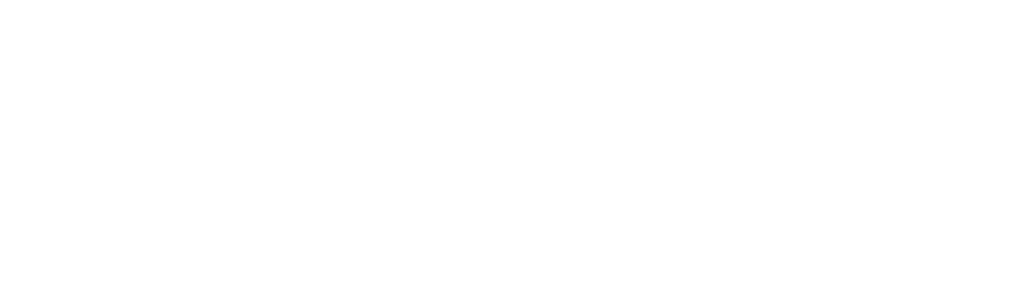
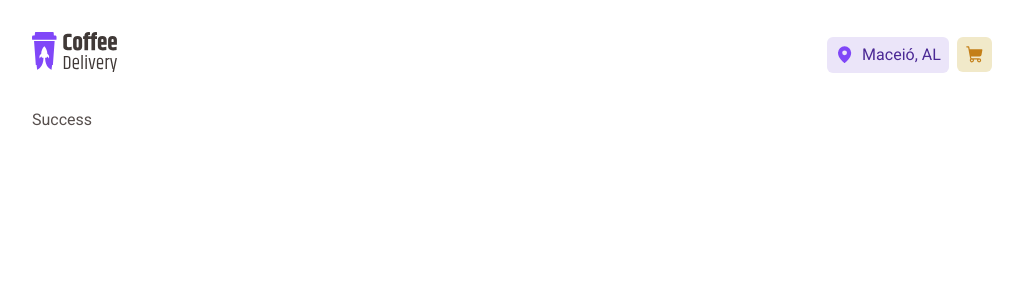
Before and after one commit to joaopedroaat/coffee-delivery, a React (Vite) app: page /success in a window 1280 px wide. Before the commit this address had no page. Shown: the top 300 px of the page, without its empty margins (128-1151 px from the left). Built offline with nearby package versions, Linux system fonts and the light colour scheme.

Commit message:
Created Success page

```diff
--- a/src/Router.tsx
+++ b/src/Router.tsx
@@ -2,6 +2,7 @@
 import { Home } from './pages/Home'
 import { DefaultLayout } from './layout/DefaultLayout'
 import { Checkout } from './pages/Checkout'
+import { Success } from './pages/Success'
 
 export function Router() {
   return (
@@ -9,6 +10,7 @@
       <Route path="/" element={<DefaultLayout />}>
         <Route path="/" element={<Home />} />
         <Route path="/checkout" element={<Checkout />} />
+        <Route path="/success" element={<Success />} />
       </Route>
     </Routes>
   )
--- a/src/pages/Checkout/components/CartForm/index.tsx
+++ b/src/pages/Checkout/components/CartForm/index.tsx
@@ -1,3 +1,4 @@
+import { NavLink } from 'react-router-dom'
 import { Budget } from './components/Budget'
 import { CartList } from './components/CartList'
 import { CartFormButton, CartFormContainer } from './styles'
@@ -7,7 +8,9 @@
     <CartFormContainer>
       <CartList />
       <Budget />
-      <CartFormButton type="submit">Confirmar Pedido</CartFormButton>
+      <NavLink to="/success" title="Finalizar pedido">
+        <CartFormButton type="submit">Confirmar Pedido</CartFormButton>
+      </NavLink>
     </CartFormContainer>
   )
 }
--- a/src/pages/Checkout/components/CartForm/styles.ts
+++ b/src/pages/Checkout/components/CartForm/styles.ts
@@ -6,6 +6,7 @@
 `
 
 export const CartFormButton = styled.button`
+  width: 100%;
   background: ${(props) => props.theme.yellow};
   color: ${(props) => props.theme.white};
 
--- /dev/null
+++ b/src/pages/Success/index.tsx
@@ -0,0 +1,5 @@
+import { SuccessContainer } from './styles'
+
+export function Success() {
+  return <SuccessContainer>Success</SuccessContainer>
+}
--- /dev/null
+++ b/src/pages/Success/styles.ts
@@ -0,0 +1,3 @@
+import styled from 'styled-components'
+
+export const SuccessContainer = styled.main``
```
